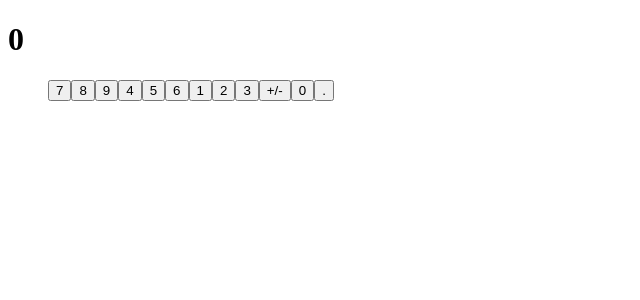
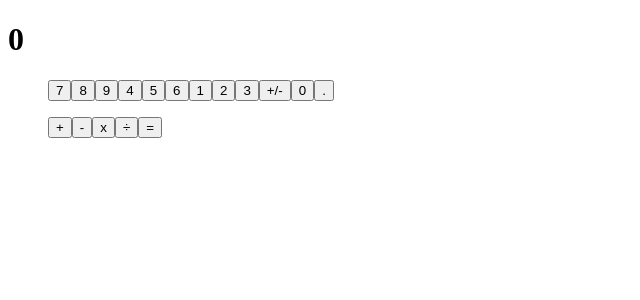
Before and after one commit to DanielCatania/calculator, a Next.js app: page / in a window 1280 px wide. Shown: the top 300 px of the page, without its empty margins (0-640 px from the left). Built offline with nearby package versions, Linux system fonts and the light colour scheme.

Commit message:
add feature: operationsService

```diff
--- a/src/components/Calc/Keyboard/index.tsx
+++ b/src/components/Calc/Keyboard/index.tsx
@@ -5,10 +5,15 @@ interface Props {
     numericKeys: string[];
     addNumber: Function;
   };
+  keyboardOperation: {
+    operatiosnKeys: string[];
+    changeOperation: Function;
+  };
 }
 
 export default function Keyboard({
   keyboardNumeric: { numericKeys, addNumber },
+  keyboardOperation: { operatiosnKeys, changeOperation },
 }: Props) {
   return (
     <div>
@@ -22,6 +27,18 @@ export default function Keyboard({
           />
         ))}
       </ul>
+      <aside>
+        <ul>
+          {operatiosnKeys.map((operation) => (
+            <input
+              type="button"
+              key={operation}
+              value={operation}
+              onClick={() => changeOperation(operation)}
+            />
+          ))}
+        </ul>
+      </aside>
     </div>
   );
 }
--- a/src/components/Calc/Screen/index.tsx
+++ b/src/components/Calc/Screen/index.tsx
@@ -2,8 +2,22 @@ import React from "react";
 
 interface Props {
   number: string;
+  firstNumber: number;
+  operation: string;
 }
 
-export default function Screen({ number }: Props) {
-  return <h1>{number}</h1>;
+export default function Screen({ number, firstNumber, operation }: Props) {
+  return (
+    <h1>
+      {firstNumber !== 0 ? (
+        <>
+          <span>{firstNumber}</span>
+          <span>{operation}</span>
+          <span>{number}</span>
+        </>
+      ) : (
+        <span>{number}</span>
+      )}
+    </h1>
+  );
 }
--- a/src/components/Calc/index.tsx
+++ b/src/components/Calc/index.tsx
@@ -4,22 +4,37 @@ import Keyboard from "./Keyboard";
 import Screen from "./Screen";
 
 import numbersService from "../../service/numbers";
+import operationsService from "../../service/operations";
 
 export default function Calc() {
   const [number, setNumber] = React.useState(numbersService.number);
+  const [operation, setOperation] = React.useState(
+    operationsService.currentOperation.symbol
+  );
+  const [firstNumber, setFirstNumber] = React.useState(
+    operationsService.firstNumber
+  );
 
   React.useEffect(() => {
     numbersService.enroll(setNumber);
+
+    operationsService.enroll(setOperation, "symbol");
+    operationsService.enroll(setFirstNumber, "firstNumber");
   }, []);
 
   return (
     <div>
-      <Screen number={number} />
+      <Screen number={number} firstNumber={firstNumber} operation={operation} />
       <Keyboard
         keyboardNumeric={{
           numericKeys: numbersService.numericKeys,
           addNumber: numbersService.addNumber.bind(numbersService),
         }}
+        keyboardOperation={{
+          operatiosnKeys: operationsService.operationsKeys,
+          changeOperation:
+            operationsService.changeOperation.bind(operationsService),
+        }}
       />
     </div>
   );
--- /dev/null
+++ b/src/service/operations/index.ts
@@ -0,0 +1,120 @@
+import numbersService from "../numbers";
+
+const initialEnrolleds: Array<{
+  setter: Function;
+  enrollingFor: "firstNumber" | "symbol";
+}> = [];
+
+const operationsService = {
+  enrolled: initialEnrolleds,
+  enroll(setter: Function, enrollingFor: "firstNumber" | "symbol") {
+    this.enrolled.push({ setter, enrollingFor });
+  },
+  notify() {
+    this.enrolled.forEach(({ setter, enrollingFor }) => {
+      if (enrollingFor === "firstNumber") {
+        setter(this.firstNumber);
+      }
+      if (enrollingFor === "symbol") {
+        setter(this.currentOperation.symbol);
+      }
+    });
+  },
+
+  currentOperation: {
+    symbol: "",
+    func: (n1: number, n2: number) => 0 * (n1 + n2),
+  },
+  operations: [
+    {
+      symbol: "+",
+      func: (n1: number, n2: number) => {
+        return n1 + n2;
+      },
+    },
+    {
+      symbol: "-",
+      func: (n1: number, n2: number) => {
+        return n1 - n2;
+      },
+    },
+    {
+      symbol: "x",
+      func: (n1: number, n2: number) => {
+        return n1 * n2;
+      },
+    },
+    {
+      symbol: "÷",
+      func: (n1: number, n2: number) => {
+        return n1 / n2;
+      },
+    },
+  ],
+  operationsKeys: ["+", "-", "x", "÷", "="],
+
+  changeOperation(operation: "+" | "-" | "x" | "÷" | "=") {
+    const equals = this.checkOperation(operation);
+
+    this.getNumber();
+
+    if (equals === false) {
+      this.executeOperation();
+      this.resetOperation();
+      return;
+    }
+
+    this.notify();
+  },
+  checkOperation(operation: "+" | "-" | "x" | "÷" | "=") {
+    let equals = false;
+
+    this.operations.forEach(({ symbol, func }) => {
+      if (symbol === operation) {
+        this.currentOperation = {
+          func,
+          symbol,
+        };
+        equals = true;
+      }
+    });
+
+    return equals;
+  },
+  resetOperation() {
+    this.currentOperation = {
+      symbol: "",
+      func: (n1: number, n2: number) => 0 * (n1 + n2),
+    };
+
+    this.notify();
+  },
+  executeOperation() {
+    const result = this.currentOperation.func(
+      this.firstNumber,
+      this.secondNumber
+    );
+
+    this.resetNumber();
+
+    numbersService.setNumber(result.toString());
+  },
+
+  firstNumber: 0,
+  secondNumber: 0,
+
+  getNumber() {
+    if (this.firstNumber === 0) {
+      this.firstNumber = parseFloat(numbersService.number);
+      numbersService.resetNumber();
+    } else {
+      this.secondNumber = parseFloat(numbersService.number);
+    }
+  },
+  resetNumber() {
+    this.firstNumber = 0;
+    this.secondNumber = 0;
+  },
+};
+
+export default operationsService;
```
